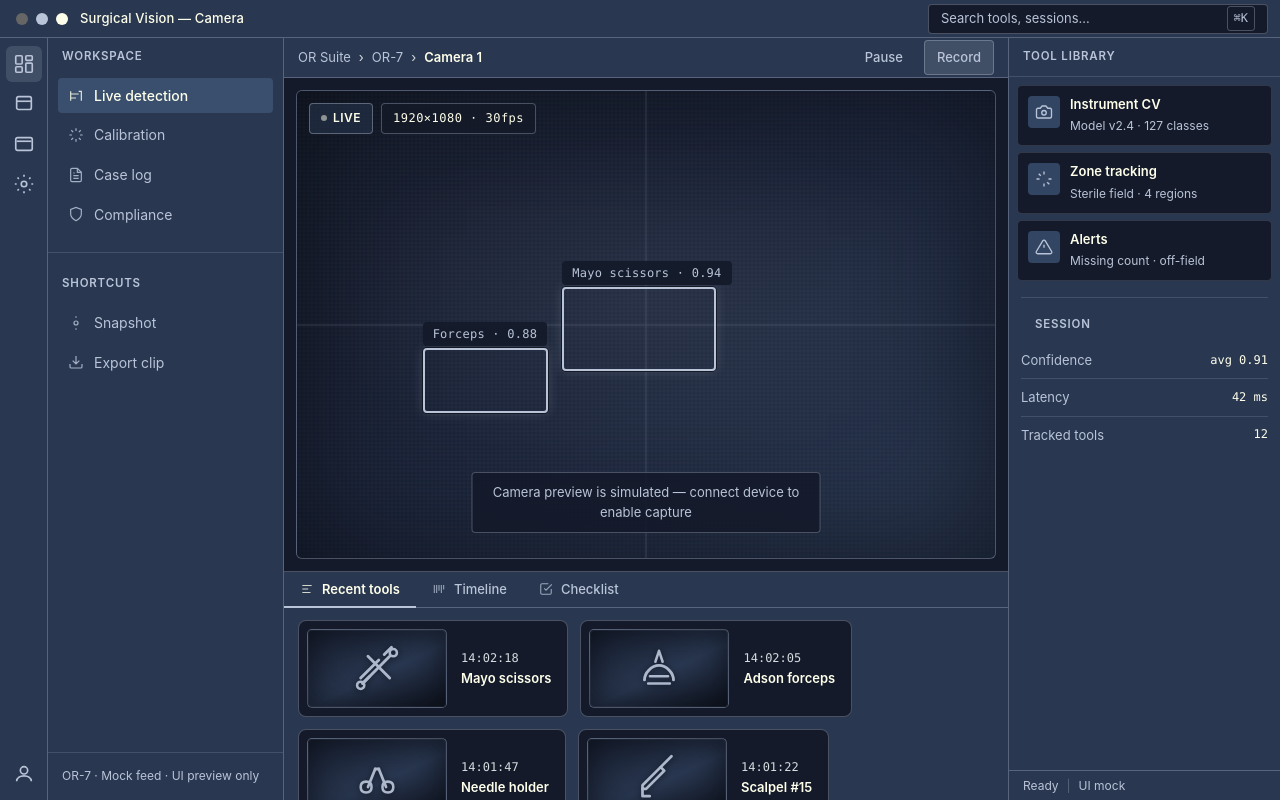
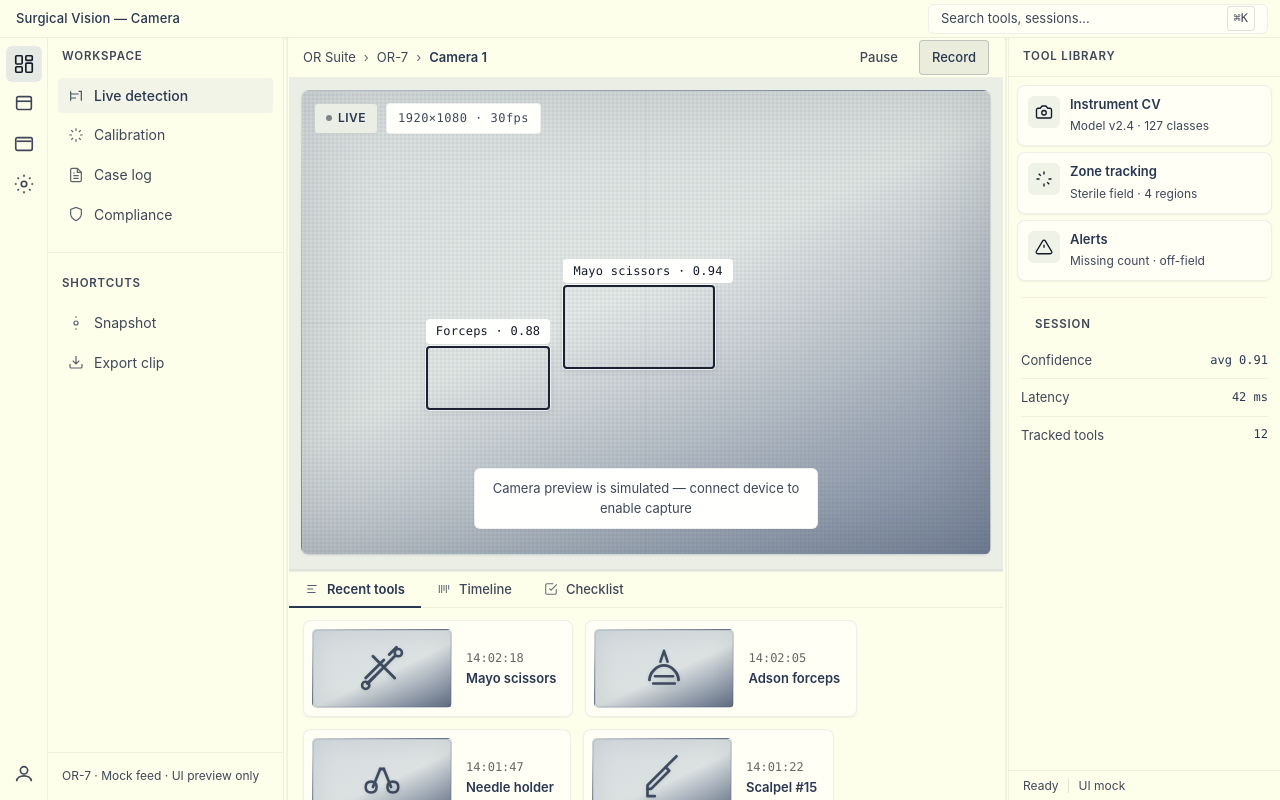
Before and after one commit to kevinli5371/dataquest2026, a website built with Vite: page frontend/index.html in a window 1280 px wide. Built offline with nearby package versions, Linux system fonts and the light colour scheme.

Commit message:
made ui nicer a bit

```diff
--- a/frontend/src/main.ts
+++ b/frontend/src/main.ts
@@ -3,11 +3,6 @@ import './style.css'
 document.querySelector<HTMLDivElement>('#app')!.innerHTML = `
 <div class="app-shell">
   <header class="titlebar" aria-label="Window title">
-    <div class="titlebar-traffic" aria-hidden="true">
-      <span class="dot dot-red"></span>
-      <span class="dot dot-yellow"></span>
-      <span class="dot dot-green"></span>
-    </div>
     <span class="titlebar-title">Surgical Vision — Camera</span>
     <div class="titlebar-spacer"></div>
     <div class="titlebar-search" role="search">
@@ -117,6 +112,8 @@ document.querySelector<HTMLDivElement>('#app')!.innerHTML = `
       </div>
     </aside>
 
+    <div class="resize-handle resize-handle-col" data-resize="sidebar" role="separator" aria-orientation="vertical" aria-label="Resize navigation width"></div>
+
     <div class="center-stack">
       <div class="camera-area">
         <div class="camera-toolbar">
@@ -151,6 +148,8 @@ document.querySelector<HTMLDivElement>('#app')!.innerHTML = `
           <p class="camera-hint">Camera preview is simulated — connect device to enable capture</p>
         </div>
       </div>
+
+      <div class="resize-handle resize-handle-row" data-resize="panel" role="separator" aria-orientation="horizontal" aria-label="Resize recent tools height"></div>
 
       <section class="bottom-panel" aria-label="Recent detections">
         <div class="panel-tabs" role="tablist">
@@ -210,6 +209,8 @@ document.querySelector<HTMLDivElement>('#app')!.innerHTML = `
         </div>
       </section>
     </div>
+
+    <div class="resize-handle resize-handle-col" data-resize="right" role="separator" aria-orientation="vertical" aria-label="Resize tool library width"></div>
 
     <aside class="right-sidebar" aria-label="Tools and status">
       <div class="right-header">Tool library</div>
@@ -273,3 +274,69 @@ document.querySelector<HTMLDivElement>('#app')!.innerHTML = `
   </div>
 </div>
 `
+
+function parseCssPx(value: string): number {
+  const n = parseFloat(value)
+  return Number.isFinite(n) ? n : 0
+}
+
+function clamp(n: number, min: number, max: number): number {
+  return Math.min(max, Math.max(min, n))
+}
+
+function setupResizableLayout(): void {
+  const root = document.documentElement
+
+  document.querySelectorAll<HTMLElement>('.resize-handle[data-resize]').forEach((handle) => {
+    handle.addEventListener('pointerdown', (e) => {
+      if (e.button !== 0) return
+      e.preventDefault()
+
+      const axis = handle.dataset.resize
+      if (!axis || (axis !== 'sidebar' && axis !== 'right' && axis !== 'panel')) return
+
+      const prop =
+        axis === 'sidebar' ? '--sidebar-w' : axis === 'right' ? '--right-w' : '--panel-h'
+
+      const min = axis === 'sidebar' ? 160 : axis === 'right' ? 200 : 120
+      const max = axis === 'sidebar' ? 420 : axis === 'right' ? 480 : 400
+
+      const startX = e.clientX
+      const startY = e.clientY
+      const startVal = parseCssPx(getComputedStyle(root).getPropertyValue(prop))
+
+      handle.classList.add('is-dragging')
+      document.body.style.cursor = axis === 'panel' ? 'ns-resize' : 'col-resize'
+      document.body.style.userSelect = 'none'
+
+      const onMove = (ev: PointerEvent) => {
+        if (axis === 'panel') {
+          const dy = ev.clientY - startY
+          const next = clamp(startVal - dy, min, max)
+          root.style.setProperty(prop, `${next}px`)
+        } else if (axis === 'sidebar') {
+          const dx = ev.clientX - startX
+          const next = clamp(startVal + dx, min, max)
+          root.style.setProperty(prop, `${next}px`)
+        } else {
+          const dx = ev.clientX - startX
+          const next = clamp(startVal - dx, min, max)
+          root.style.setProperty(prop, `${next}px`)
+        }
+      }
+
+      const onUp = () => {
+        document.removeEventListener('pointermove', onMove)
+        document.removeEventListener('pointerup', onUp)
+        handle.classList.remove('is-dragging')
+        document.body.style.cursor = ''
+        document.body.style.userSelect = ''
+      }
+
+      document.addEventListener('pointermove', onMove)
+      document.addEventListener('pointerup', onUp)
+    })
+  })
+}
+
+setupResizableLayout()
--- a/frontend/src/style.css
+++ b/frontend/src/style.css
@@ -1,26 +1,28 @@
 :root {
-  /* Coolors: https://coolors.co/141a29-feffea-b9c4d8-293750-666666 */
+  /* Coolors: https://coolors.co/141a29-feffea-b9c4d8-293750-666666 — light, clean chrome */
   --palette-navy: #141a29;
   --palette-cream: #feffea;
   --palette-ice: #b9c4d8;
   --palette-slate: #293750;
   --palette-gray: #666666;
-  --bg-deep: var(--palette-navy);
-  --bg: var(--palette-slate);
-  --bg-elevated: #324563;
-  --bg-hover: #3a4f6e;
-  --border: rgba(185, 196, 216, 0.32);
-  --border-subtle: rgba(185, 196, 216, 0.18);
-  --text: var(--palette-cream);
-  --text-muted: var(--palette-ice);
-  /* #666 on navy is hard to read — blend ice + cream for WCAG-friendly secondary text */
-  --text-dim: color-mix(in srgb, var(--palette-ice) 58%, var(--palette-cream));
-  --accent: var(--palette-ice);
-  --accent-dim: rgba(185, 196, 216, 0.16);
-  --live: var(--palette-cream);
-  --live-bg: rgba(41, 55, 80, 0.55);
-  --live-border: rgba(185, 196, 216, 0.4);
-  --shadow-deep: rgba(10, 14, 22, 0.75);
+  /* Cream + ice surfaces; slate/navy for ink, not big blue fills */
+  --bg-page: var(--palette-cream);
+  --bg-deep: color-mix(in srgb, var(--palette-cream) 72%, var(--palette-ice));
+  --bg: color-mix(in srgb, var(--palette-cream) 94%, white);
+  --bg-elevated: color-mix(in srgb, white 55%, var(--palette-cream));
+  --bg-hover: color-mix(in srgb, var(--palette-ice) 18%, var(--palette-cream));
+  --border: color-mix(in srgb, var(--palette-slate) 14%, transparent);
+  --border-subtle: color-mix(in srgb, var(--palette-slate) 8%, transparent);
+  --text: var(--palette-slate);
+  --text-muted: color-mix(in srgb, var(--palette-gray) 35%, var(--palette-slate));
+  --text-dim: var(--palette-gray);
+  --accent: var(--palette-slate);
+  --accent-dim: color-mix(in srgb, var(--palette-slate) 9%, transparent);
+  --live: var(--palette-slate);
+  --live-bg: color-mix(in srgb, var(--palette-ice) 28%, var(--palette-cream));
+  --live-border: color-mix(in srgb, var(--palette-slate) 16%, transparent);
+  --shadow-deep: color-mix(in srgb, var(--palette-navy) 12%, transparent);
+  --shadow-soft: 0 1px 2px color-mix(in srgb, var(--palette-navy) 6%, transparent);
   --mono: ui-monospace, 'SF Mono', Consolas, monospace;
   --sans: -apple-system, BlinkMacSystemFont, 'Segoe UI', Roboto, sans-serif;
   --titlebar-h: 38px;
@@ -28,15 +30,18 @@
   --sidebar-w: 236px;
   --right-w: 272px;
   --panel-h: 228px;
+  --splitter-w: 5px;
+  --splitter-h: 5px;
   font-family: var(--sans);
   font-size: 14px;
   line-height: 1.55;
   color: var(--text);
-  background: var(--bg-deep);
+  background: var(--bg-page);
   font-synthesis: none;
   text-rendering: optimizeLegibility;
   -webkit-font-smoothing: antialiased;
   font-feature-settings: 'kern' 1, 'liga' 1;
+  color-scheme: light;
 }
 
 *,
@@ -70,6 +75,7 @@ button {
 #app {
   height: 100vh;
   width: 100vw;
+  background: var(--bg-page);
 }
 
 .app-shell {
@@ -87,30 +93,10 @@ button {
   align-items: center;
   padding: 0 12px 0 16px;
   background: var(--bg);
-  border-bottom: 1px solid var(--border);
+  border-bottom: 1px solid var(--border-subtle);
   gap: 12px;
+  box-shadow: var(--shadow-soft);
   -webkit-app-region: drag;
-}
-
-.titlebar-traffic {
-  display: flex;
-  gap: 8px;
-  flex-shrink: 0;
-}
-
-.dot {
-  width: 12px;
-  height: 12px;
-  border-radius: 50%;
-}
-.dot-red {
-  background: var(--palette-gray);
-}
-.dot-yellow {
-  background: var(--palette-ice);
-}
-.dot-green {
-  background: var(--palette-cream);
 }
 
 .titlebar-title {
@@ -127,9 +113,9 @@ button {
 .titlebar-search {
   width: min(340px, 40vw);
   height: 30px;
-  background: var(--bg-deep);
-  border: 1px solid var(--border);
-  border-radius: 4px;
+  background: var(--bg-elevated);
+  border: 1px solid var(--border-subtle);
+  border-radius: 6px;
   display: flex;
   align-items: center;
   padding: 0 12px;
@@ -154,15 +140,18 @@ button {
   flex: 1;
   min-height: 0;
   display: grid;
-  grid-template-columns: var(--activity-w) var(--sidebar-w) 1fr var(--right-w);
-  grid-template-rows: 1fr var(--panel-h);
+  grid-template-columns: var(--activity-w) var(--sidebar-w) var(--splitter-w) 1fr var(
+      --splitter-w
+    ) var(--right-w);
+  grid-template-rows: minmax(0, 1fr);
 }
 
 /* Activity bar */
 .activity-bar {
+  grid-column: 1;
   grid-row: 1 / -1;
   background: var(--bg);
-  border-right: 1px solid var(--border);
+  border-right: 1px solid var(--border-subtle);
   display: flex;
   flex-direction: column;
   align-items: center;
@@ -187,8 +176,8 @@ button {
 }
 
 .activity-btn.active {
-  color: var(--accent);
-  background: var(--accent-dim);
+  color: var(--palette-navy);
+  background: color-mix(in srgb, var(--palette-ice) 35%, var(--palette-cream));
 }
 
 .activity-btn svg {
@@ -202,12 +191,56 @@ button {
 
 /* Left sidebar */
 .sidebar {
+  grid-column: 2;
   grid-row: 1 / -1;
   background: var(--bg);
-  border-right: 1px solid var(--border);
+  border-right: 1px solid var(--border-subtle);
   display: flex;
   flex-direction: column;
   min-width: 0;
+}
+
+/* Draggable splitters between columns */
+.resize-handle-col {
+  grid-row: 1 / -1;
+  width: 100%;
+  min-width: 0;
+  cursor: col-resize;
+  touch-action: none;
+  background: transparent;
+  position: relative;
+  z-index: 2;
+}
+
+.resize-handle-col[data-resize='sidebar'] {
+  grid-column: 3;
+}
+
+.resize-handle-col[data-resize='right'] {
+  grid-column: 5;
+}
+
+.resize-handle-col:hover,
+.resize-handle-col.is-dragging {
+  background: color-mix(in srgb, var(--palette-ice) 35%, transparent);
+}
+
+.resize-handle-col::after {
+  content: '';
+  position: absolute;
+  top: 0;
+  bottom: 0;
+  left: 50%;
+  transform: translateX(-50%);
+  width: 1px;
+  background: var(--border);
+  opacity: 0.85;
+  pointer-events: none;
+}
+
+.resize-handle-col.is-dragging::after {
+  background: var(--accent);
+  opacity: 0.55;
 }
 
 .sidebar-header {
@@ -276,22 +309,56 @@ button {
 
 /* Center column: camera + bottom panel */
 .center-stack {
-  grid-column: 3;
+  grid-column: 4;
   grid-row: 1 / -1;
-  display: flex;
-  flex-direction: column;
+  display: grid;
+  grid-template-rows: minmax(0, 1fr) var(--splitter-h) var(--panel-h);
   min-width: 0;
   min-height: 0;
   background: var(--bg-deep);
 }
 
 .camera-area {
-  flex: 1;
+  grid-row: 1;
   min-height: 0;
   position: relative;
   display: flex;
   flex-direction: column;
-  border-bottom: 1px solid var(--border);
+  border-bottom: none;
+}
+
+.resize-handle-row {
+  grid-row: 2;
+  align-self: stretch;
+  touch-action: none;
+  cursor: ns-resize;
+  background: transparent;
+  position: relative;
+  z-index: 2;
+  min-height: var(--splitter-h);
+}
+
+.resize-handle-row:hover,
+.resize-handle-row.is-dragging {
+  background: color-mix(in srgb, var(--palette-ice) 35%, transparent);
+}
+
+.resize-handle-row::after {
+  content: '';
+  position: absolute;
+  left: 0;
+  right: 0;
+  top: 50%;
+  transform: translateY(-50%);
+  height: 1px;
+  background: var(--border);
+  opacity: 0.85;
+  pointer-events: none;
+}
+
+.resize-handle-row.is-dragging::after {
+  background: var(--accent);
+  opacity: 0.55;
 }
 
 .camera-toolbar {
@@ -302,7 +369,7 @@ button {
   padding: 0 14px;
   gap: 12px;
   background: var(--bg);
-  border-bottom: 1px solid var(--border);
+  border-bottom: 1px solid var(--border-subtle);
   font-size: 13px;
   color: var(--text-muted);
 }
@@ -352,7 +419,7 @@ button {
 .tool-btn.primary {
   background: var(--accent-dim);
   color: var(--accent);
-  border-color: rgba(185, 196, 216, 0.35);
+  border-color: color-mix(in srgb, var(--palette-slate) 22%, transparent);
 }
 
 .camera-viewport {
@@ -360,14 +427,15 @@ button {
   min-height: 0;
   position: relative;
   margin: 12px;
-  border-radius: 6px;
+  border-radius: 8px;
   overflow: hidden;
-  border: 1px solid var(--border);
+  border: 1px solid var(--border-subtle);
+  box-shadow: var(--shadow-soft);
   background: linear-gradient(
-    145deg,
-    var(--palette-navy) 0%,
-    #1a2338 50%,
-    var(--palette-slate) 100%
+    155deg,
+    color-mix(in srgb, var(--palette-cream) 52%, var(--palette-ice)) 0%,
+    color-mix(in srgb, var(--palette-ice) 45%, var(--palette-cream)) 45%,
+    color-mix(in srgb, var(--palette-ice) 55%, var(--palette-slate)) 100%
   );
 }
 
@@ -379,27 +447,27 @@ button {
       0deg,
       transparent,
       transparent 2px,
-      rgba(255, 255, 255, 0.015) 2px,
-      rgba(255, 255, 255, 0.015) 4px
+      color-mix(in srgb, var(--palette-slate) 4%, transparent) 2px,
+      color-mix(in srgb, var(--palette-slate) 4%, transparent) 4px
     ),
     repeating-linear-gradient(
       90deg,
       transparent,
       transparent 2px,
-      rgba(255, 255, 255, 0.015) 2px,
-      rgba(255, 255, 255, 0.015) 4px
+      color-mix(in srgb, var(--palette-slate) 4%, transparent) 2px,
+      color-mix(in srgb, var(--palette-slate) 4%, transparent) 4px
     ),
     radial-gradient(
       ellipse 80% 60% at 50% 45%,
-      rgba(185, 196, 216, 0.08),
-      transparent 60%
+      color-mix(in srgb, white 22%, transparent),
+      transparent 62%
     );
 }
 
 .camera-vignette {
   position: absolute;
   inset: 0;
-  box-shadow: inset 0 0 120px var(--shadow-deep);
+  box-shadow: inset 0 0 80px color-mix(in srgb, var(--palette-navy) 14%, transparent);
   pointer-events: none;
 }
 
@@ -412,13 +480,13 @@ button {
 .crosshair {
   position: absolute;
   inset: 0;
-  opacity: 0.2;
+  opacity: 0.12;
 }
 .crosshair::before,
 .crosshair::after {
   content: '';
   position: absolute;
-  background: var(--accent);
+  background: color-mix(in srgb, var(--palette-slate) 45%, transparent);
 }
 .crosshair::before {
   left: 50%;
@@ -437,11 +505,11 @@ button {
 
 .detection-box {
   position: absolute;
-  border: 2px solid var(--accent);
+  border: 2px solid color-mix(in srgb, var(--palette-navy) 75%, var(--palette-slate));
   border-radius: 4px;
   box-shadow:
-    0 0 0 1px var(--shadow-deep),
-    0 0 12px rgba(185, 196, 216, 0.22);
+    0 0 0 1px color-mix(in srgb, white 70%, transparent),
+    0 2px 8px color-mix(in srgb, var(--palette-navy) 10%, transparent);
 }
 .detection-box .label {
   position: absolute;
@@ -449,8 +517,8 @@ button {
   bottom: 100%;
   margin-bottom: 4px;
   padding: 4px 10px;
-  background: rgba(20, 26, 41, 0.94);
-  color: var(--accent);
+  background: color-mix(in srgb, white 92%, var(--palette-cream));
+  color: var(--palette-navy);
   font-family: var(--mono);
   font-size: 12px;
   line-height: 1.35;
@@ -501,7 +569,7 @@ button {
   width: 6px;
   height: 6px;
   border-radius: 50%;
-  background: var(--live);
+  background: var(--palette-navy);
   animation: pulse 1.5s ease-in-out infinite;
 }
 
@@ -516,9 +584,9 @@ button {
 }
 
 .badge-meta {
-  background: rgba(20, 26, 41, 0.85);
-  color: var(--text);
-  border: 1px solid var(--border);
+  background: color-mix(in srgb, white 88%, var(--palette-cream));
+  color: var(--text-muted);
+  border: 1px solid var(--border-subtle);
   font-family: var(--mono);
   font-size: 12px;
   font-weight: 400;
@@ -532,10 +600,11 @@ button {
   max-width: min(92%, 36em);
   padding: 10px 16px;
   text-align: center;
-  background: rgba(20, 26, 41, 0.88);
-  border: 1px solid var(--border);
-  border-radius: 4px;
+  background: color-mix(in srgb, white 90%, var(--palette-cream));
+  border: 1px solid var(--border-subtle);
+  border-radius: 6px;
   color: var(--text-muted);
+  box-shadow: var(--shadow-soft);
   font-size: 13px;
   line-height: 1.5;
   pointer-events: none;
@@ -543,12 +612,14 @@ button {
 
 /* Bottom panel (terminal slot) */
 .bottom-panel {
-  flex-shrink: 0;
-  height: var(--panel-h);
+  grid-row: 3;
+  min-height: 0;
+  height: 100%;
+  max-height: 100%;
+  overflow: hidden;
   background: var(--bg);
   display: flex;
   flex-direction: column;
-  min-height: 0;
 }
 
 .panel-tabs {
@@ -556,7 +627,7 @@ button {
   min-height: 36px;
   display: flex;
   align-items: stretch;
-  border-bottom: 1px solid var(--border);
+  border-bottom: 1px solid var(--border-subtle);
   background: var(--bg);
 }
 
@@ -603,9 +674,10 @@ button {
   align-items: center;
   gap: 14px;
   padding: 8px 16px 8px 8px;
-  background: var(--bg-deep);
-  border: 1px solid var(--border);
+  background: var(--bg-elevated);
+  border: 1px solid var(--border-subtle);
   border-radius: 8px;
+  box-shadow: var(--shadow-soft);
   font-size: 13px;
   line-height: 1.4;
   color: var(--text-muted);
@@ -622,17 +694,17 @@ button {
   overflow: hidden;
   background: linear-gradient(
       155deg,
-      color-mix(in srgb, var(--palette-navy) 88%, var(--palette-slate)) 0%,
-      var(--palette-slate) 55%,
-      color-mix(in srgb, var(--palette-navy) 70%, #000) 100%
+      color-mix(in srgb, var(--palette-cream) 40%, var(--palette-ice)) 0%,
+      color-mix(in srgb, var(--palette-ice) 50%, var(--palette-cream)) 55%,
+      color-mix(in srgb, var(--palette-ice) 40%, var(--palette-slate)) 100%
     ),
     radial-gradient(
       ellipse 90% 70% at 50% 42%,
-      rgba(185, 196, 216, 0.09),
+      color-mix(in srgb, white 35%, transparent),
       transparent 65%
     );
-  border: 1px solid var(--border);
-  box-shadow: inset 0 0 32px var(--shadow-deep);
+  border: 1px solid var(--border-subtle);
+  box-shadow: inset 0 0 24px color-mix(in srgb, var(--palette-navy) 8%, transparent);
   display: flex;
   align-items: center;
   justify-content: center;
@@ -645,7 +717,7 @@ button {
   position: absolute;
   inset: 0;
   border-radius: inherit;
-  box-shadow: inset 0 0 0 1px rgba(185, 196, 216, 0.06);
+  box-shadow: inset 0 0 0 1px color-mix(in srgb, var(--palette-slate) 10%, transparent);
   pointer-events: none;
 }
 
@@ -654,8 +726,9 @@ button {
   height: 58px;
   position: relative;
   z-index: 1;
-  opacity: 0.92;
-  filter: drop-shadow(0 1px 3px rgba(0, 0, 0, 0.55));
+  opacity: 0.88;
+  color: var(--palette-slate);
+  filter: drop-shadow(0 1px 2px color-mix(in srgb, var(--palette-navy) 12%, transparent));
 }
 
 .recent-chip-thumb img {
@@ -689,9 +762,10 @@ button {
 
 /* Right sidebar */
 .right-sidebar {
+  grid-column: 6;
   grid-row: 1 / -1;
   background: var(--bg);
-  border-left: 1px solid var(--border);
+  border-left: 1px solid var(--border-subtle);
   display: flex;
   flex-direction: column;
   min-width: 0;
@@ -720,25 +794,26 @@ button {
   align-items: flex-start;
   gap: 10px;
   padding: 10px;
-  border-radius: 5px;
+  border-radius: 8px;
   border: 1px solid var(--border-subtle);
-  background: var(--bg-deep);
-  transition: border-color 0.12s;
+  background: var(--bg-elevated);
+  box-shadow: var(--shadow-soft);
+  transition: border-color 0.12s, box-shadow 0.12s;
 }
 
 .tool-card:hover {
-  border-color: var(--border);
+  border-color: color-mix(in srgb, var(--palette-slate) 18%, transparent);
 }
 
 .tool-card-icon {
   width: 32px;
   height: 32px;
-  border-radius: 4px;
-  background: var(--bg-elevated);
+  border-radius: 6px;
+  background: color-mix(in srgb, var(--palette-ice) 22%, var(--palette-cream));
   display: flex;
   align-items: center;
   justify-content: center;
-  color: var(--accent);
+  color: var(--palette-navy);
   flex-shrink: 0;
 }
 
@@ -802,7 +877,7 @@ button {
 .status-bar {
   margin-top: auto;
   padding: 6px 14px;
-  border-top: 1px solid var(--border);
+  border-top: 1px solid var(--border-subtle);
   font-size: 12px;
   line-height: 1.45;
   color: var(--text-muted);
@@ -821,6 +896,10 @@ button {
   .workspace {
     grid-template-columns: var(--activity-w) 1fr;
     grid-template-rows: 1fr var(--panel-h) auto;
+  }
+
+  .resize-handle-col {
+    display: none;
   }
 
   .sidebar {
```
Also changed, not shown: frontend/dist/assets/index-Cv6Zq0DF.css (added), frontend/dist/assets/index-CxtDqUmc.css (deleted), frontend/dist/assets/index-cJn3hWf5.js, frontend/dist/index.html.
